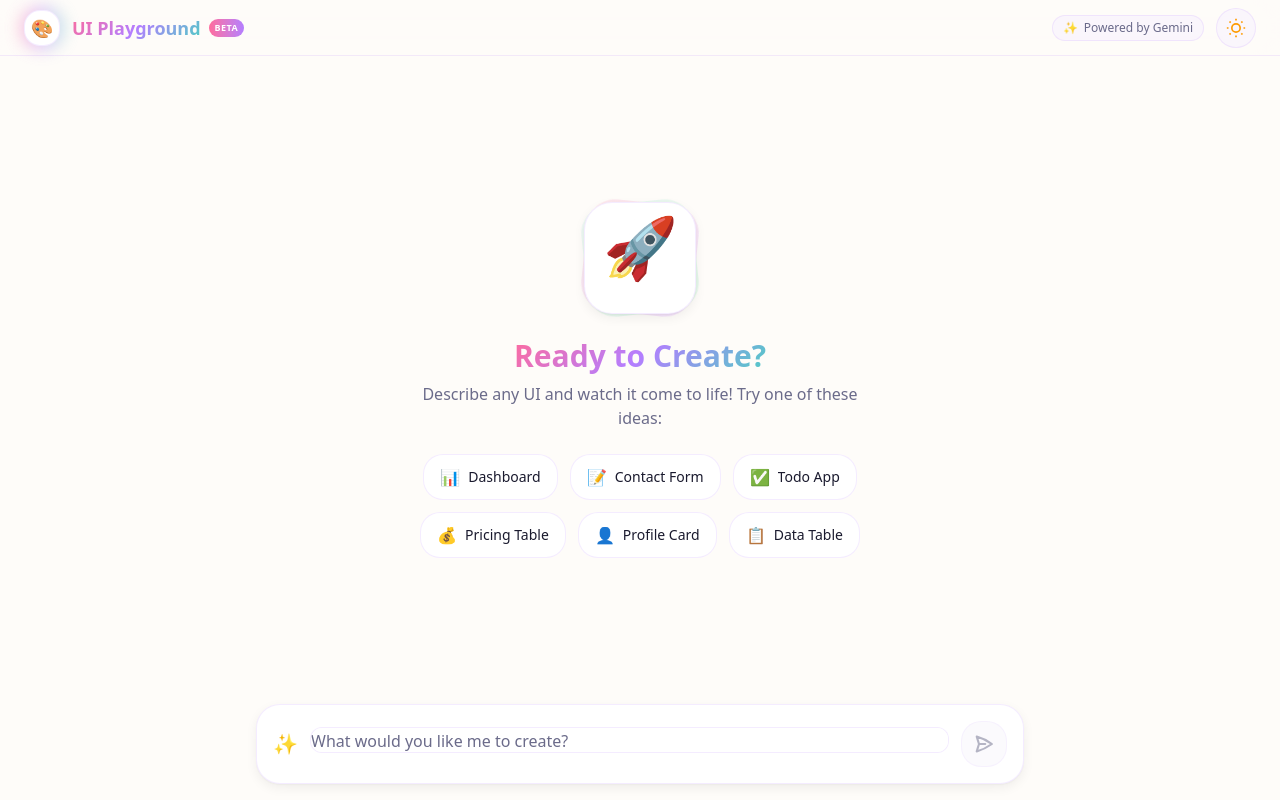
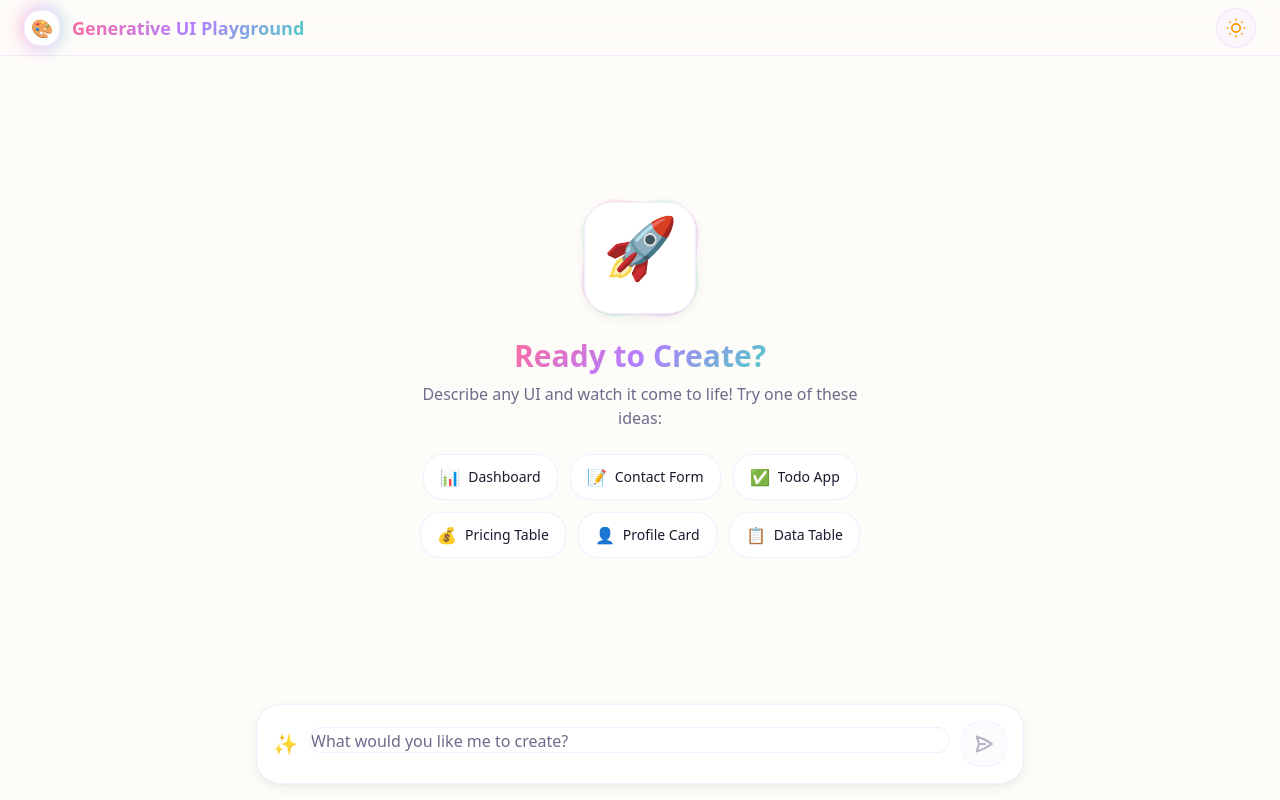
Before and after one commit to praveenss2806/generative_ui_playground, a Next.js app: page / in a window 1280 px wide. Built offline with nearby package versions, Linux system fonts and the light colour scheme.

Commit message:
header changes

```diff
--- a/components/layout/AppShell.tsx
+++ b/components/layout/AppShell.tsx
@@ -53,22 +53,13 @@ export function AppShell({ children }: AppShellProps) {
               {/* Title */}
               <div className="flex items-center gap-2 min-w-0">
                 <h1 className="text-base sm:text-lg font-bold truncate">
-                  <span className="gradient-text">UI Playground</span>
+                  <span className="gradient-text">Generative UI Playground</span>
                 </h1>
-                <span className="hidden sm:inline-flex px-1.5 py-0.5 text-[9px] font-bold bg-gradient-to-r from-[#FF6B9D] to-[#B47EFF] text-white rounded-full uppercase tracking-wider">
-                  Beta
-                </span>
               </div>
             </div>
 
             {/* Right side */}
             <div className="flex items-center gap-2 sm:gap-3 flex-shrink-0">
-              {/* Powered by badge - hidden on mobile */}
-              <div className="hidden md:flex items-center gap-1.5 px-2.5 py-1 rounded-full bg-secondary/50 border border-border">
-                <span className="text-xs">✨</span>
-                <span className="text-xs text-muted-foreground">Powered by Gemini</span>
-              </div>
-
               {/* Theme Toggle */}
               <ThemeToggle />
             </div>
```
